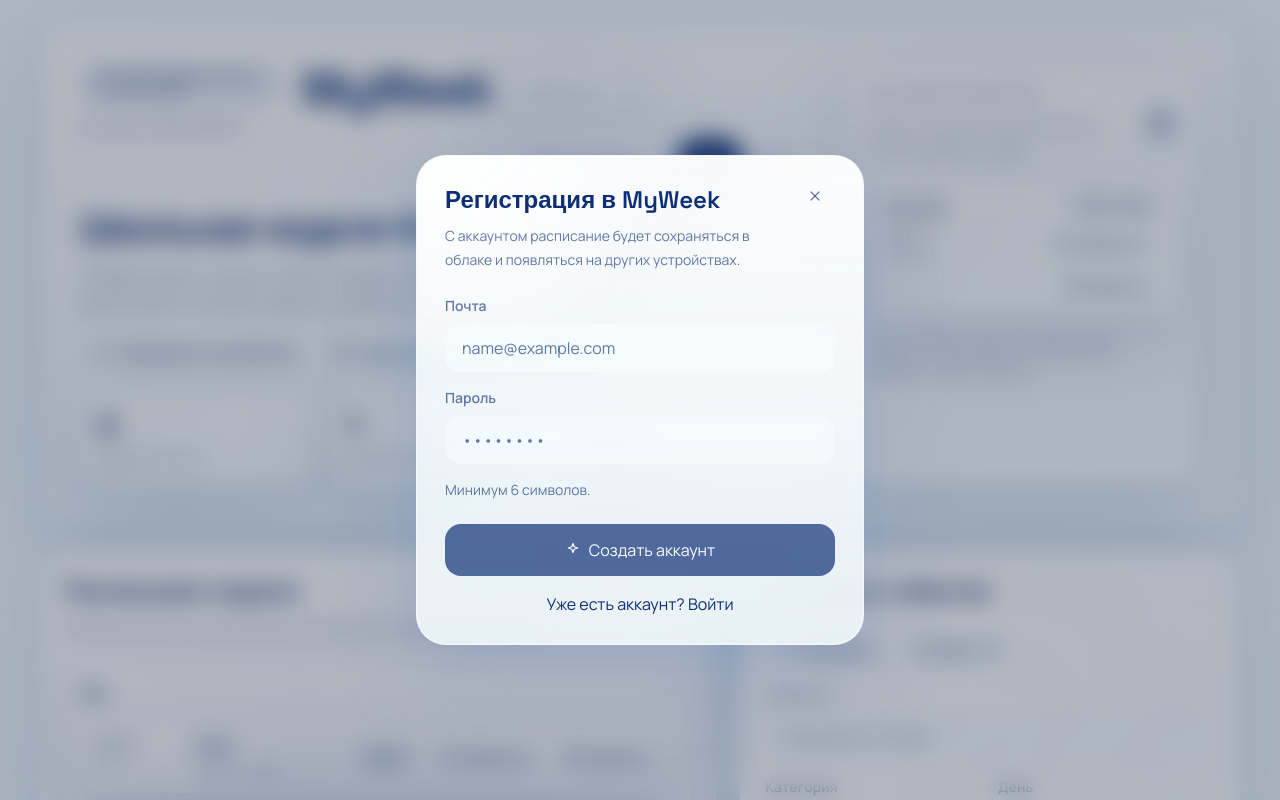
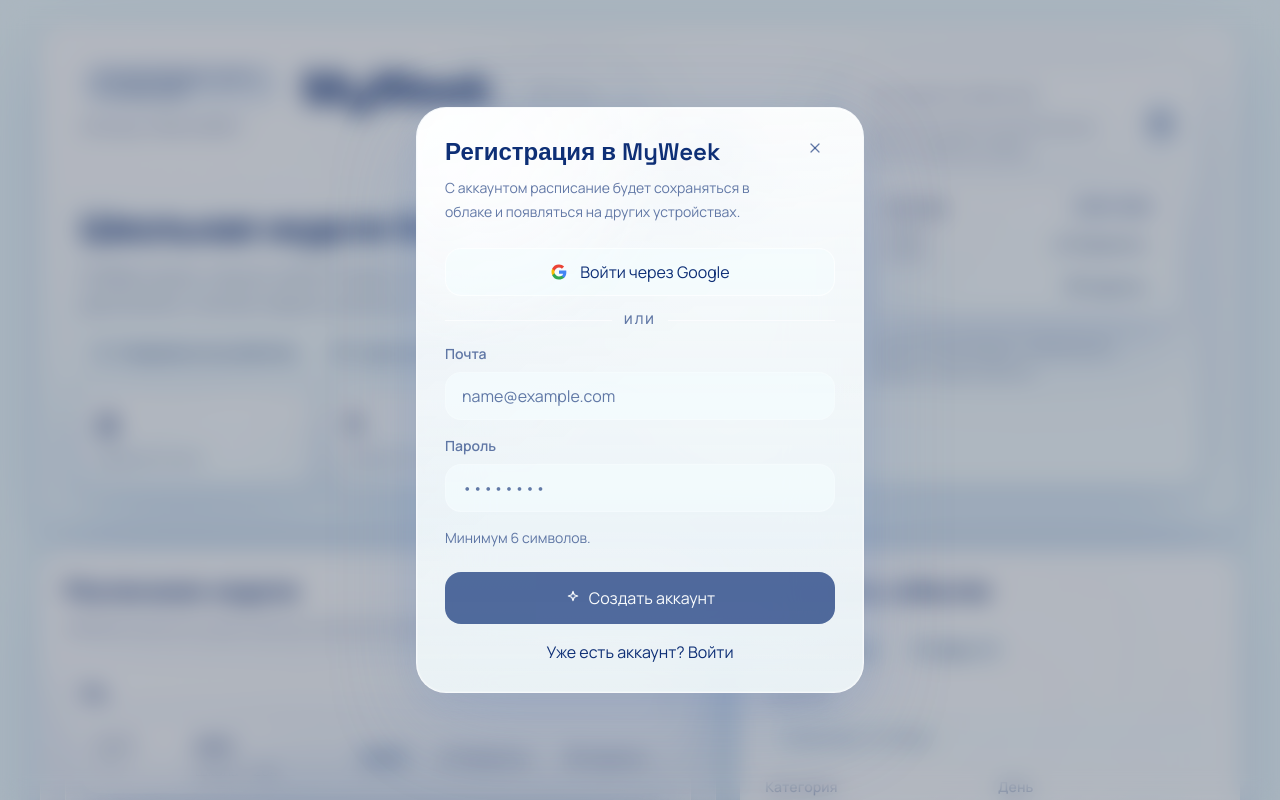
Before and after one commit to simpledeveloperofficial/myweek, a Next.js app: page / in a window 1280 px wide. Both pictures are taken after a click on the button "Войти". Shown: the top 800 px of the page. Built offline with nearby package versions, Linux system fonts and the light colour scheme; no server answers.

Commit message:
Add Google sign-in button

```diff
--- a/src/app/page.tsx
+++ b/src/app/page.tsx
@@ -779,6 +779,16 @@ export default function Home() {
             "If something breaks or you have an idea, you can contact support directly.",
           supportAction: "Contact support",
         };
+  const oauthText =
+    language === "ru"
+      ? {
+          google: "Войти через Google",
+          or: "или",
+        }
+      : {
+          google: "Continue with Google",
+          or: "or",
+        };
   const supportLinksText =
     language === "ru"
       ? {
@@ -969,6 +979,36 @@ export default function Home() {
     setSettingsOpen(false);
     setAuthNotice("");
     setAuthError("");
+  }
+
+  async function signInWithGoogle() {
+    if (!isSupabaseConfigured) {
+      setAuthError(authText.authNoSupabase);
+      return;
+    }
+
+    const supabase = getSupabaseBrowserClient();
+
+    if (!supabase) {
+      setAuthError(authText.authNoSupabase);
+      return;
+    }
+
+    setAuthLoading(true);
+    setAuthError("");
+    setAuthNotice("");
+
+    const { error } = await supabase.auth.signInWithOAuth({
+      provider: "google",
+      options: {
+        redirectTo: window.location.origin,
+      },
+    });
+
+    if (error) {
+      setAuthError(error.message);
+      setAuthLoading(false);
+    }
   }
 
   function addEvent() {
@@ -1083,6 +1123,24 @@ export default function Home() {
                 </button>
               </div>
               <div className="mt-6 grid gap-4">
+                {isRecoveringPassword ? null : (
+                  <>
+                    <button
+                      className="inline-flex h-12 items-center justify-center gap-3 rounded-2xl border border-[var(--line)] bg-[var(--card-surface)] px-4 text-sm font-semibold text-[var(--foreground)] transition hover:-translate-y-0.5 hover:bg-[color:rgba(169,192,224,0.18)] disabled:cursor-not-allowed disabled:opacity-70"
+                      disabled={authLoading}
+                      onClick={signInWithGoogle}
+                      type="button"
+                    >
+                      <GoogleIcon />
+                      {oauthText.google}
+                    </button>
+                    <div className="flex items-center gap-3 text-xs font-semibold uppercase tracking-[0.18em] text-[color:var(--muted)]">
+                      <span className="h-px flex-1 bg-[var(--line)]" />
+                      {oauthText.or}
+                      <span className="h-px flex-1 bg-[var(--line)]" />
+                    </div>
+                  </>
+                )}
                 <Field label={authText.authEmail}>
                   <input
                     autoComplete="email"
@@ -1931,6 +1989,29 @@ function CalendarIcon() {
   );
 }
 
+function GoogleIcon() {
+  return (
+    <svg width="18" height="18" viewBox="0 0 24 24" aria-hidden="true">
+      <path
+        d="M21.8 12.23c0-.77-.07-1.5-.2-2.2H12v4.17h5.49a4.7 4.7 0 0 1-2.04 3.08v2.56h3.3c1.93-1.78 3.05-4.39 3.05-7.61Z"
+        fill="#4285F4"
+      />
+      <path
+        d="M12 22c2.76 0 5.08-.91 6.78-2.46l-3.3-2.56c-.91.61-2.08.97-3.48.97-2.67 0-4.94-1.8-5.75-4.22H2.84v2.64A10 10 0 0 0 12 22Z"
+        fill="#34A853"
+      />
+      <path
+        d="M6.25 13.73A5.96 5.96 0 0 1 5.93 12c0-.6.11-1.18.32-1.73V7.63H2.84A10 10 0 0 0 2 12c0 1.61.38 3.13 1.04 4.37l3.21-2.64Z"
+        fill="#FBBC05"
+      />
+      <path
+        d="M12 6.05c1.5 0 2.84.52 3.9 1.54l2.92-2.92C17.07 3.03 14.75 2 12 2A10 10 0 0 0 2.84 7.63l3.41 2.64C7.06 7.85 9.33 6.05 12 6.05Z"
+        fill="#EA4335"
+      />
+    </svg>
+  );
+}
+
 function WhatsappIcon() {
   return (
     <svg {...iconProps()}>
```
